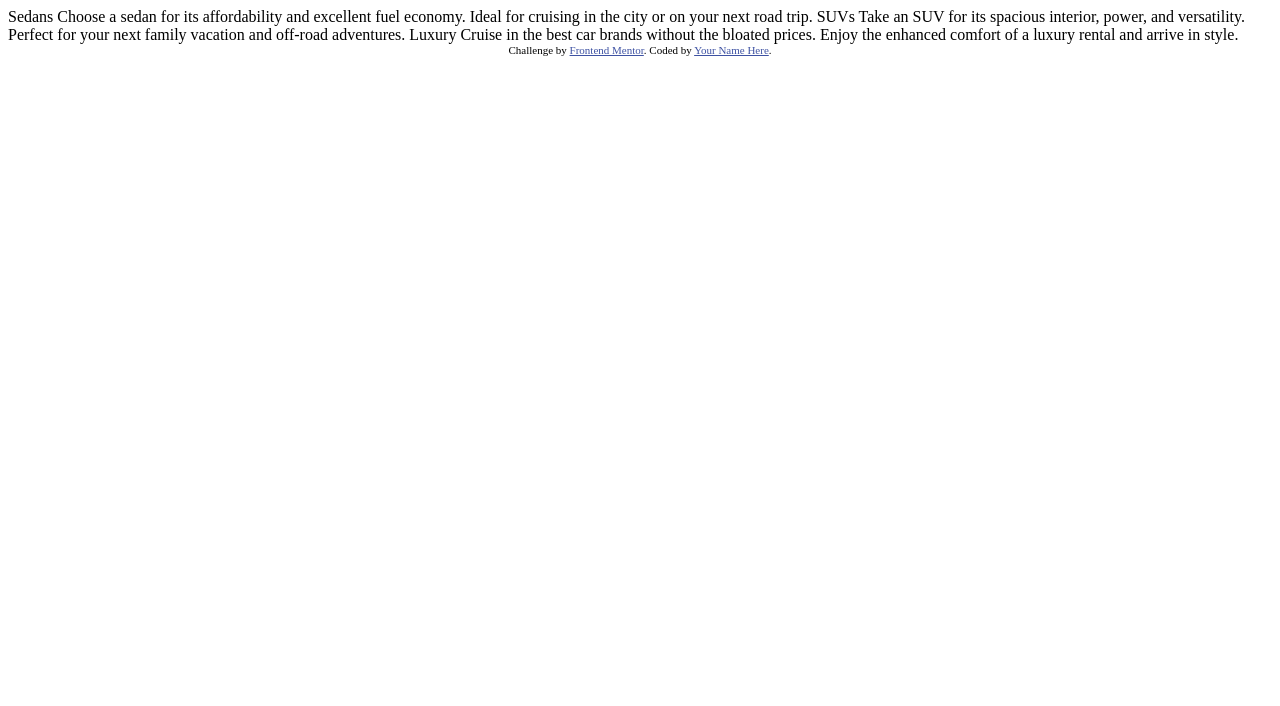
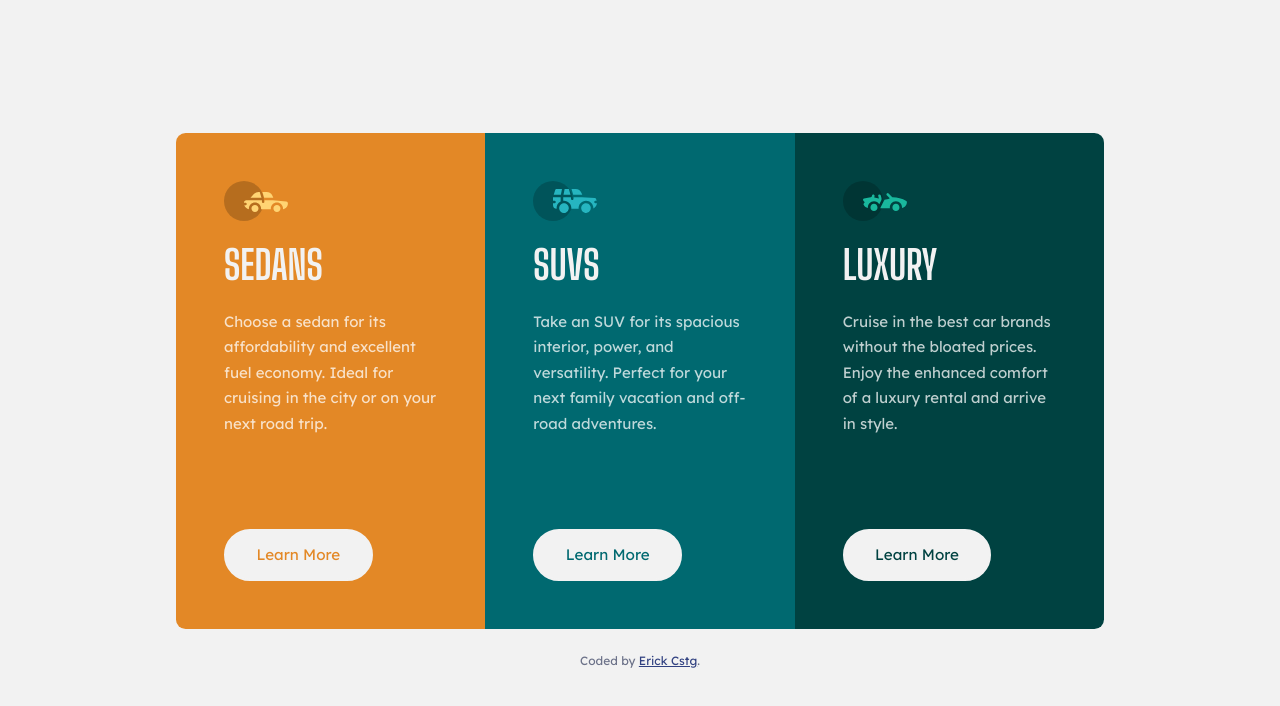
Before and after one commit to Chikenito/3-column-preview-card-component, a plain HTML site: page index.html in a window 1280 px wide. Drawn offline with Linux system fonts and the light colour scheme.

Commit message:
Add CSS and restructure markup for cards

```diff
--- a/index.html
+++ b/index.html
@@ -4,33 +4,40 @@
   <meta charset="UTF-8">
   <meta name="viewport" content="width=device-width, initial-scale=1.0"> <!-- displays site properly based on user's device -->
 
-  <link rel="icon" type="image/png" sizes="32x32" href="./images/favicon-32x32.png">
+  <link rel="icon" type="image/png" sizes="32x32" href="./3-column-preview-card-component-main/images/favicon-32x32.png">
+  <link rel="preconnect" href="https://fonts.googleapis.com">
+  <link rel="preconnect" href="https://fonts.gstatic.com" crossorigin>
+  <link href="https://fonts.googleapis.com/css2?family=Big+Shoulders+Display:wght@700&family=Lexend+Deca&display=swap" rel="stylesheet">
+  <link rel="stylesheet" href="./style.css">
 
-  <title>Frontend Mentor | 3-column preview card component</title>
-
-  <!-- Feel free to remove these styles or customise in your own stylesheet 👍 -->
-  <style>
-    .attribution { font-size: 11px; text-align: center; }
-    .attribution a { color: hsl(228, 45%, 44%); }
-  </style>
+  <title>3-column preview card component</title>
 </head>
 <body>
+  <main class="container">
+    <article class="card card-sedans">
+      <img src="./3-column-preview-card-component-main/images/icon-sedans.svg" alt="Sedan icon" class="card-icon">
+      <h1 class="card-title">Sedans</h1>
+      <p class="card-text">Choose a sedan for its affordability and excellent fuel economy. Ideal for cruising in the city or on your next road trip.</p>
+      <button class="card-button" type="button">Learn More</button>
+    </article>
 
-  Sedans
-  Choose a sedan for its affordability and excellent fuel economy. Ideal for cruising in the city
-  or on your next road trip.
+    <article class="card card-suvs">
+      <img src="./3-column-preview-card-component-main/images/icon-suvs.svg" alt="SUV icon" class="card-icon">
+      <h2 class="card-title">SUVs</h2>
+      <p class="card-text">Take an SUV for its spacious interior, power, and versatility. Perfect for your next family vacation and off-road adventures.</p>
+      <button class="card-button" type="button">Learn More</button>
+    </article>
 
-  SUVs
-  Take an SUV for its spacious interior, power, and versatility. Perfect for your next family vacation
-  and off-road adventures.
-
-  Luxury
-  Cruise in the best car brands without the bloated prices. Enjoy the enhanced comfort of a luxury
-  rental and arrive in style.
+    <article class="card card-luxury">
+      <img src="./3-column-preview-card-component-main/images/icon-luxury.svg" alt="Luxury car icon" class="card-icon">
+      <h2 class="card-title">Luxury</h2>
+      <p class="card-text">Cruise in the best car brands without the bloated prices. Enjoy the enhanced comfort of a luxury rental and arrive in style.</p>
+      <button class="card-button" type="button">Learn More</button>
+    </article>
+  </main>
 
   <div class="attribution">
-    Challenge by <a href="https://www.frontendmentor.io?ref=challenge" target="_blank">Frontend Mentor</a>.
-    Coded by <a href="#">Your Name Here</a>.
+    Coded by <a href="#">Erick Cstg</a>.
   </div>
 </body>
 </html>
--- /dev/null
+++ b/style.css
@@ -0,0 +1,126 @@
+:root {
+	--gold-500: hsl(31, 77%, 52%);
+	--cyan-800: hsl(184, 100%, 22%);
+	--green-950: hsl(179, 100%, 13%);
+	--white-75: hsla(0, 0%, 100%, 0.75);
+	--gray-100: hsl(0, 0%, 95%);
+	--space-1: 1rem;
+	--space-2: 1.5rem;
+	--space-3: 2rem;
+	--radius: 0.6rem;
+}
+
+* {
+	box-sizing: border-box;
+}
+
+body {
+	margin: 0;
+	min-height: 100vh;
+	padding: var(--space-3) var(--space-2);
+	background-color: var(--gray-100);
+	font-family: "Lexend Deca", sans-serif;
+	font-size: 15px;
+	display: grid;
+	place-items: center;
+	align-content: center;
+	color: var(--white-75);
+}
+
+.container {
+	width: min(100%, 58rem);
+	border-radius: var(--radius);
+	overflow: hidden;
+	display: grid;
+}
+
+.card {
+	padding: 3rem;
+	display: flex;
+	flex-direction: column;
+	align-items: flex-start;
+	gap: var(--space-2);
+}
+
+.card-sedans {
+	background-color: var(--gold-500);
+}
+
+.card-suvs {
+	background-color: var(--cyan-800);
+}
+
+.card-luxury {
+	background-color: var(--green-950);
+}
+
+.card-icon {
+	width: 4rem;
+	height: auto;
+}
+
+.card-title {
+	margin: 0;
+	color: var(--gray-100);
+	font-family: "Big Shoulders Display", cursive;
+	font-size: clamp(2rem, 6vw, 2.5rem);
+	line-height: 1;
+	text-transform: uppercase;
+}
+
+.card-text {
+	margin: 0;
+	line-height: 1.7;
+	max-width: 26ch;
+}
+
+.card-button {
+	margin-top: auto;
+	padding: 0.9rem 1.9rem;
+	border-radius: 999px;
+	border: 2px solid var(--gray-100);
+	background: var(--gray-100);
+	font-family: inherit;
+	font-size: 0.95rem;
+	cursor: pointer;
+	transition: background-color 180ms ease, color 180ms ease;
+}
+
+.card-sedans .card-button {
+	color: var(--gold-500);
+}
+
+.card-suvs .card-button {
+	color: var(--cyan-800);
+}
+
+.card-luxury .card-button {
+	color: var(--green-950);
+}
+
+.card-button:hover,
+.card-button:focus-visible {
+	background-color: transparent;
+	color: var(--gray-100);
+}
+
+.attribution {
+	margin-top: var(--space-2);
+	color: hsl(228, 12%, 48%);
+	font-size: 0.75rem;
+	text-align: center;
+}
+
+.attribution a {
+	color: hsl(228, 45%, 35%);
+}
+
+@media (min-width: 48rem) {
+	.container {
+		grid-template-columns: repeat(3, 1fr);
+	}
+
+	.card {
+		min-height: 31rem;
+	}
+}
```
Also changed, not shown: 1 other file.
